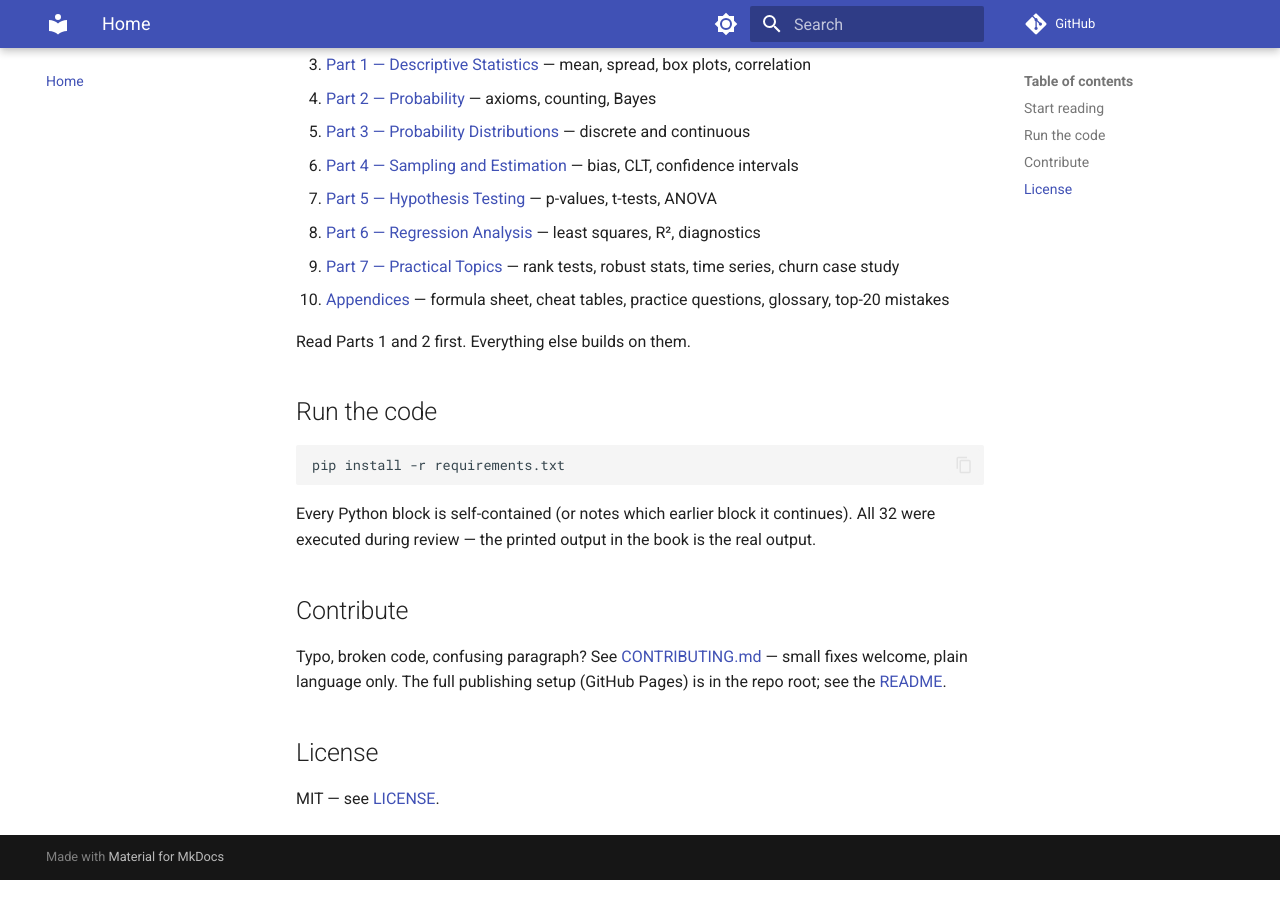
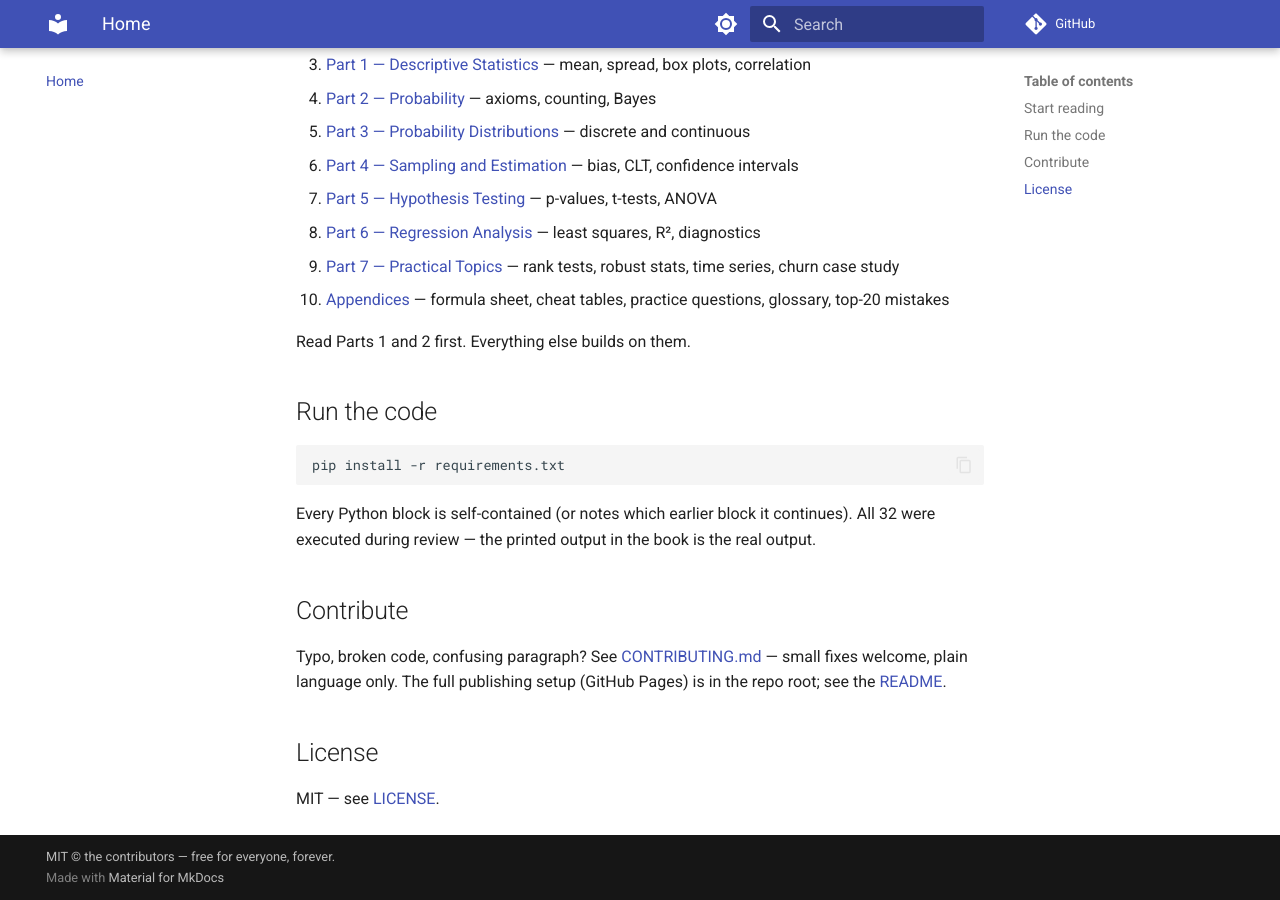
Before and after one commit to sabuz796/basic-statistics-for-data-science, an MkDocs documentation site: the page built from docs/index.md, in a window 1280 px wide and 900 px high, scrolled down 563 px. Built offline with MkDocs 1.6.1 and Material for MkDocs 9.7.7, drawn with Linux system fonts in a browser that asks for light colours; a script that is not in the unit is left out; comment, search, counter and statistics services are not loaded.

Commit message:
Add MIT copyright line to the site footer

```diff
--- a/mkdocs.yml
+++ b/mkdocs.yml
@@ -2,6 +2,7 @@ site_name: Basic Statistics for M.Sc Data Science
 site_url: https://sabuz796.github.io/basic-statistics-for-data-science/
 repo_url: https://github.com/sabuz796/basic-statistics-for-data-science
 edit_uri: edit/main/docs/
+copyright: MIT © the contributors — free for everyone, forever.
 
 theme:
   name: material
```
